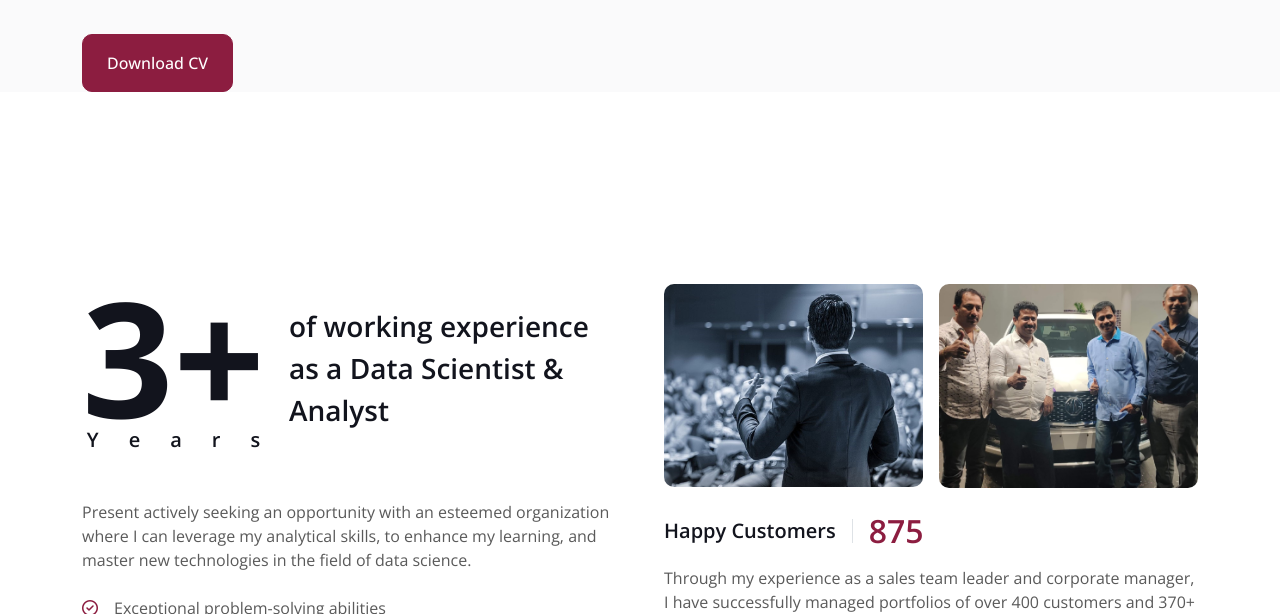
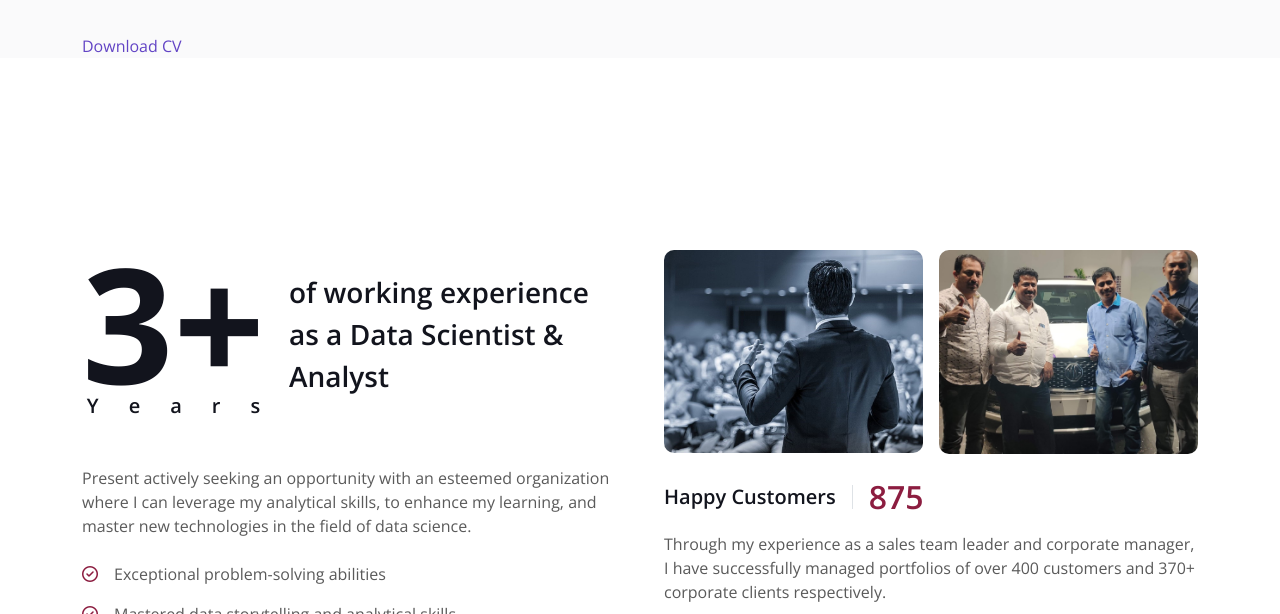
Before and after one commit to chinnareddykarri8/Portfolio, a plain HTML site: page index.html in a window 1280 px wide. Shown: the part 486-1100 px from the top of the page. Drawn offline with nearby package versions, Linux system fonts and the light colour scheme; animation ran at ten frames a second.

Commit message:
Update cv file latest

```diff
--- a/index.html
+++ b/index.html
@@ -80,7 +80,7 @@
                     <h2 class="typed-text-output d-inline"></h2>
                     <div class="typed-text d-none">Data Analyst, Business Analyst, Data Engineer, Data Scientist, Consultant</div>
                     <div class="d-flex align-items-center pt-5">
-                        <a href="https://docs.google.com/document/d/1pn3mfU8ZVj4bvVJaAFtfMipAujXA2wQaisEH5NsvZ_A/edit" class="btn btn-primary py-3 px-4 me-5">Download CV</a>
+                        <a href="https://docs.google.com/document/d/1pn3mfU8ZVj4bvVJaAFtfMipAujXA2wQaisEH5NsvZ_A/edit?usp=sharing">Download CV</a>
                     </div>
                 </div>
                 <div class="col-lg-6">
```
